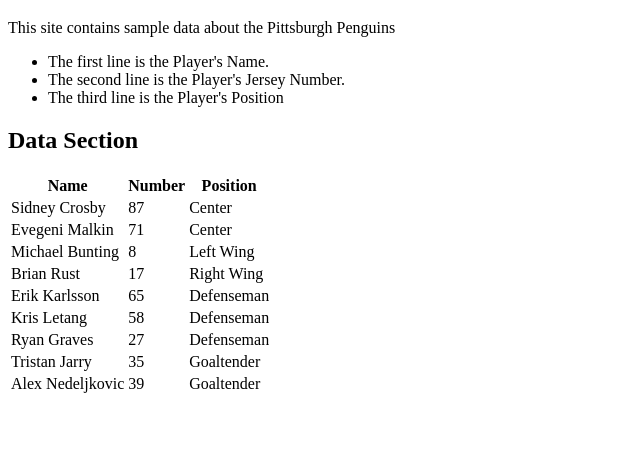
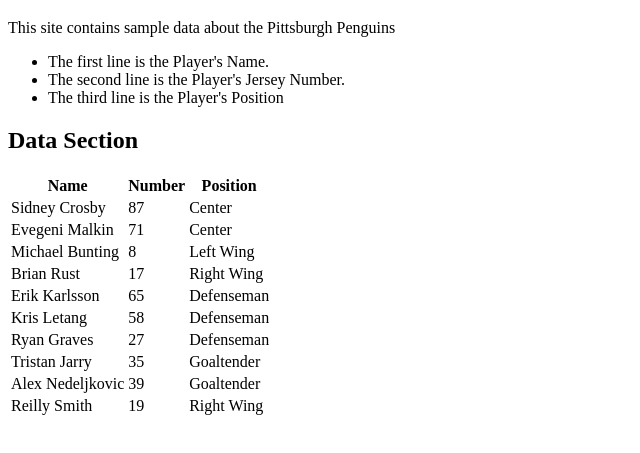
Before and after one commit to jfoessettjr/CMPS360Site, a plain HTML site: page index.html in a window 1280 px wide. Shown: the part 61-514 px from the top of the page, without its empty margins (0-640 px from the left). Drawn offline with Linux system fonts and the light colour scheme.

Commit message:
Update index.html

```diff
--- a/index.html
+++ b/index.html
@@ -67,6 +67,11 @@
                     <td>39</td>
                     <td>Goaltender</td>
                 </tr>
+                <tr>
+                    <td>Reilly Smith</td>
+                    <td>19</td>
+                    <td>Right Wing</td>
+                </tr>
             </table>
         </div>
     </div>
```
